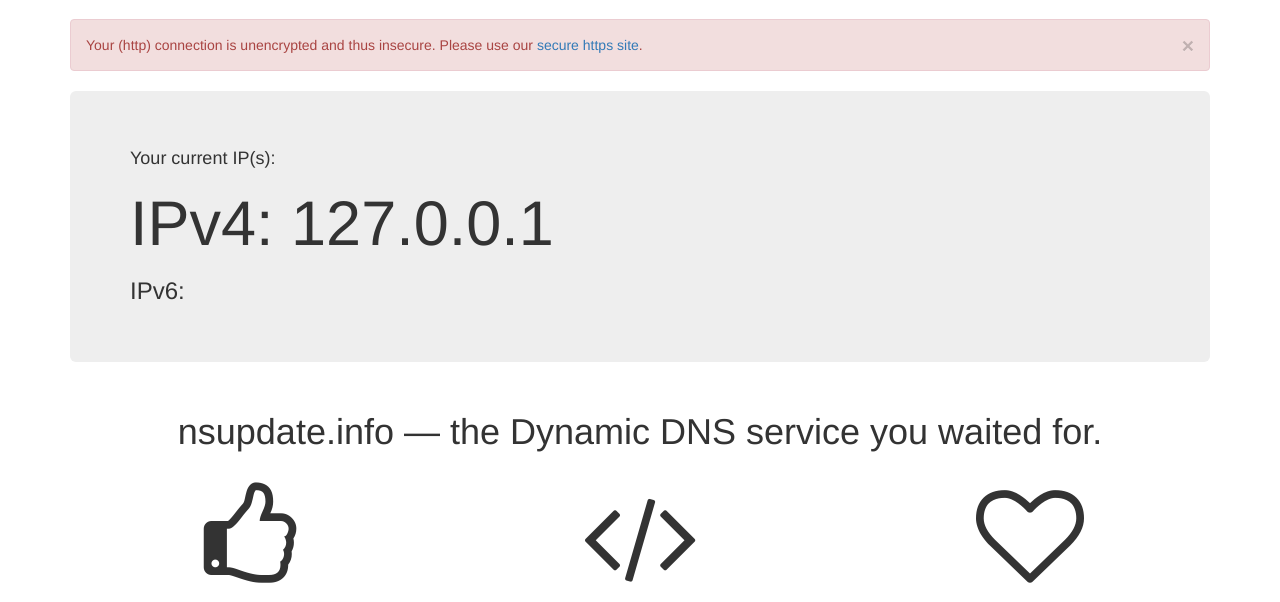
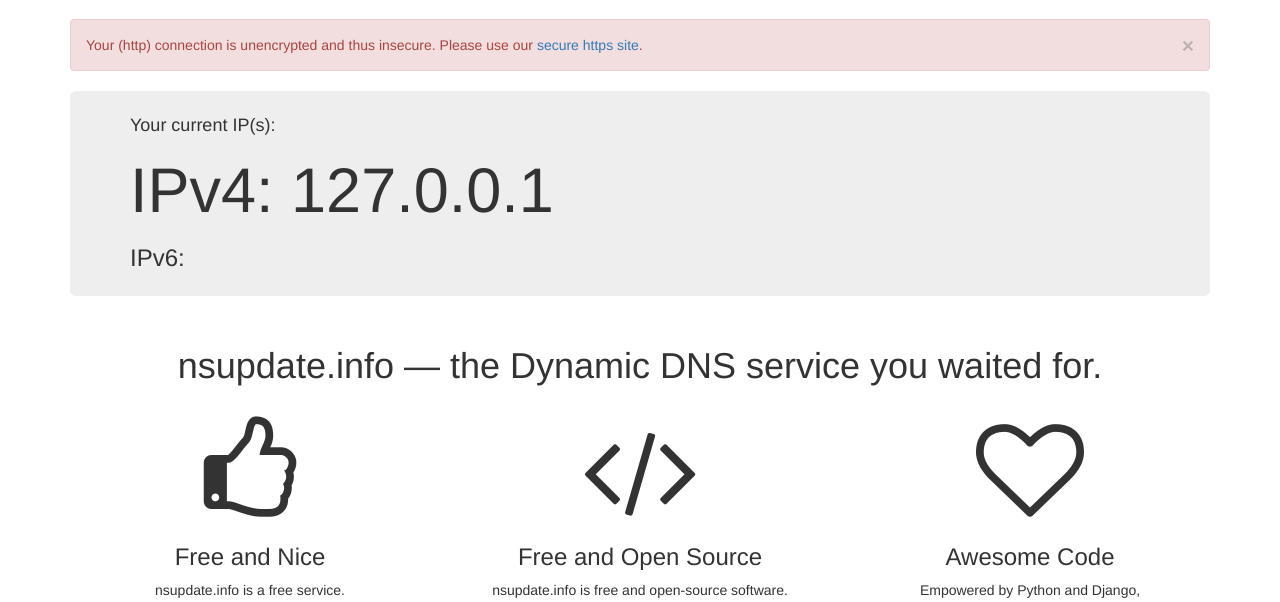
Before and after one commit to nsupdate-info/nsupdate.info, a Django app: page / in a window 1280 px wide. Shown: the part 51-653 px from the top of the page. Run offline with Django 3.2, Linux system fonts and the light colour scheme; some libraries are stand-ins or nearby versions.

Commit message:
less top/bottom padding for ip address jumbotron

```diff
--- a/nsupdate/static/css/nsupdate.css
+++ b/nsupdate/static/css/nsupdate.css
@@ -17,6 +17,14 @@ html, body {
   padding-bottom: 60px;
 }
 
+/* bootstrap uses a quite big jumbotron top/bottom padding and
+   even increases it for wide(!) screens -- we don't want that.
+ */
+.jumbotron {
+    padding-bottom: 15px;
+    padding-top: 15px;
+}
+
 .footer {
   height: 60px;
   padding-top: 15px;
```
